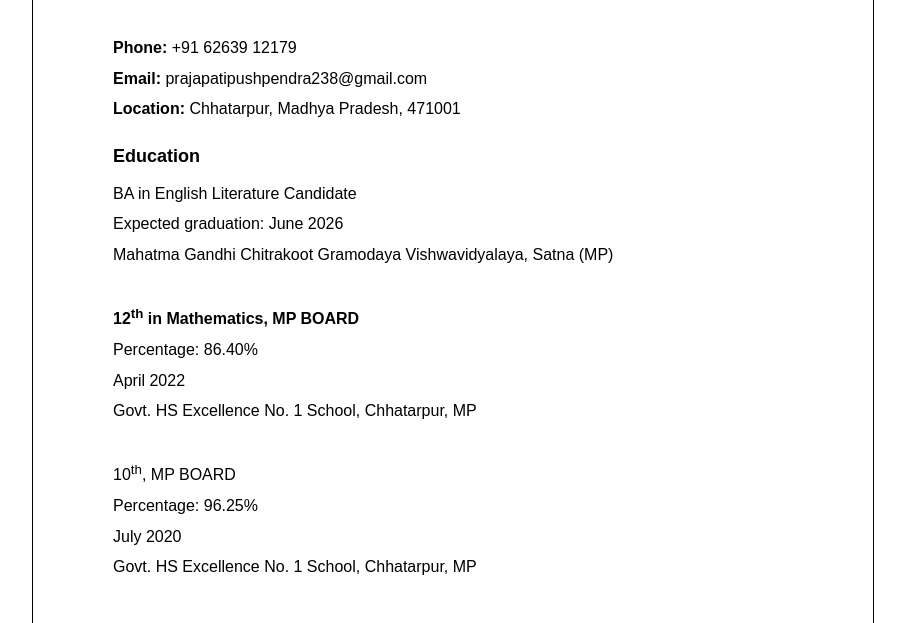
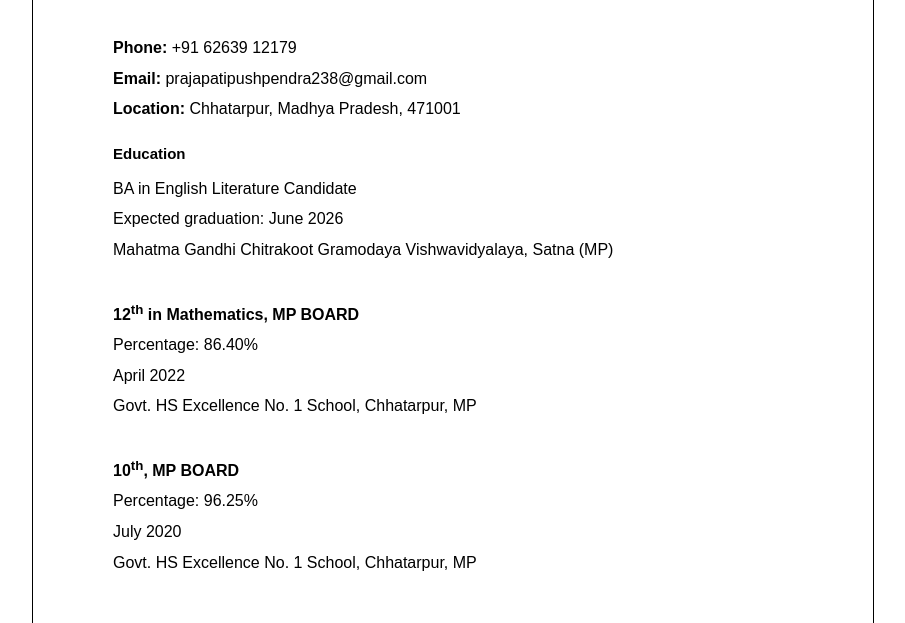
Before and after one commit to Pushpendra-prajapati/One-page-simple-cv, a plain HTML site: page index.html in a window 1280 px wide. Shown: the part 146-769 px from the top of the page, without its empty margins (187-1092 px from the left). Drawn offline with Linux system fonts and the light colour scheme.

Commit message:
Update index.html

```diff
--- a/index.html
+++ b/index.html
@@ -28,7 +28,7 @@
             padding-left: 30px;
         }
         .section-title {
-            font-size: 18px;
+            font-size: 15px;
             font-weight: bold;
             margin-top: 20px;
             margin-bottom: 10px;
@@ -80,7 +80,7 @@
             <p>April 2022</p>
             <p>Govt. HS Excellence No. 1 School, Chhatarpur, MP</p><br>
 
-            <p>10<sup>th</sup>, MP BOARD</p>
+            <p><strong>10<sup>th</sup>, MP BOARD</strong></p>
             <p>Percentage: 96.25%</p>
             <p>July 2020</p>
             <p>Govt. HS Excellence No. 1 School, Chhatarpur, MP</p><br>
```
